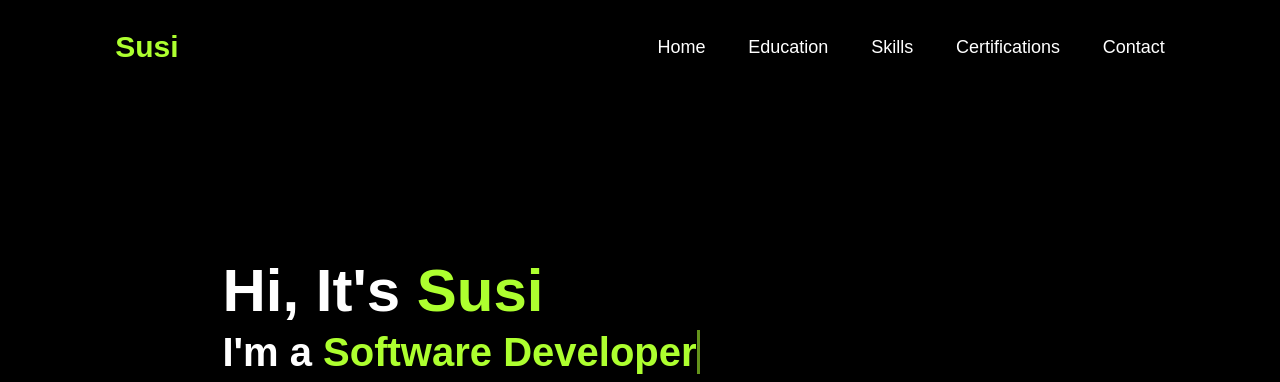
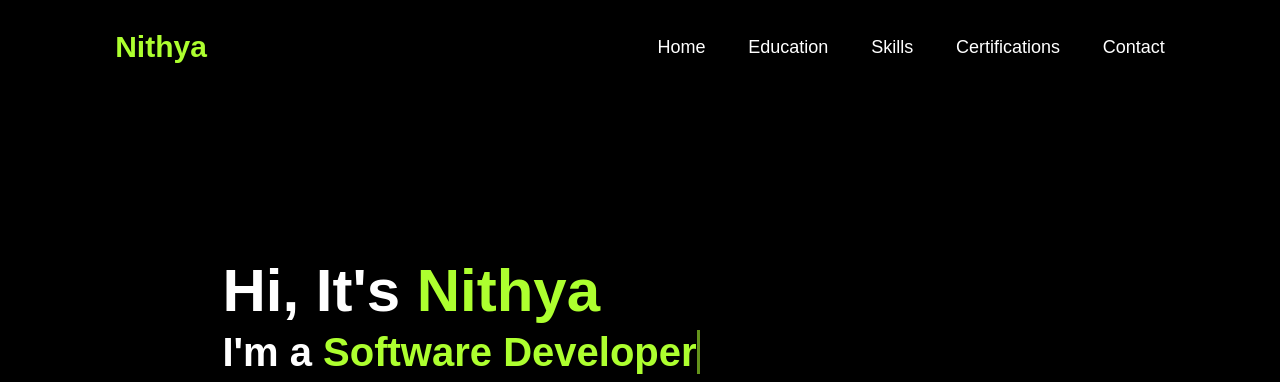
Before and after one commit to Nithya9751/portflio, a plain HTML site: page index.html in a window 1280 px wide. Shown: the top 382 px of the page. Drawn offline with Linux system fonts and the light colour scheme.

Commit message:
Update index.html

```diff
--- a/index.html
+++ b/index.html
@@ -9,7 +9,7 @@
 </head>
 <body>
     <header>
-        <a href="#" class="logo">Susi</a>
+        <a href="#" class="logo">Nithya</a>
 
         <nav>
             <a href="#">Home</a>
@@ -26,7 +26,7 @@
         </div>
 
            <div class="home-content">
-            <h1> Hi, It's <span>Susi</h1>
+            <h1> Hi, It's <span>Nithya</h1>
 
             <h3 class="typing-text"> I'm a <span></span></h3>
             <p>Computer Science student. Highly self-motivated individual with a passion for overcoming challenges. I consider myself a responsible and orderly person.
```
